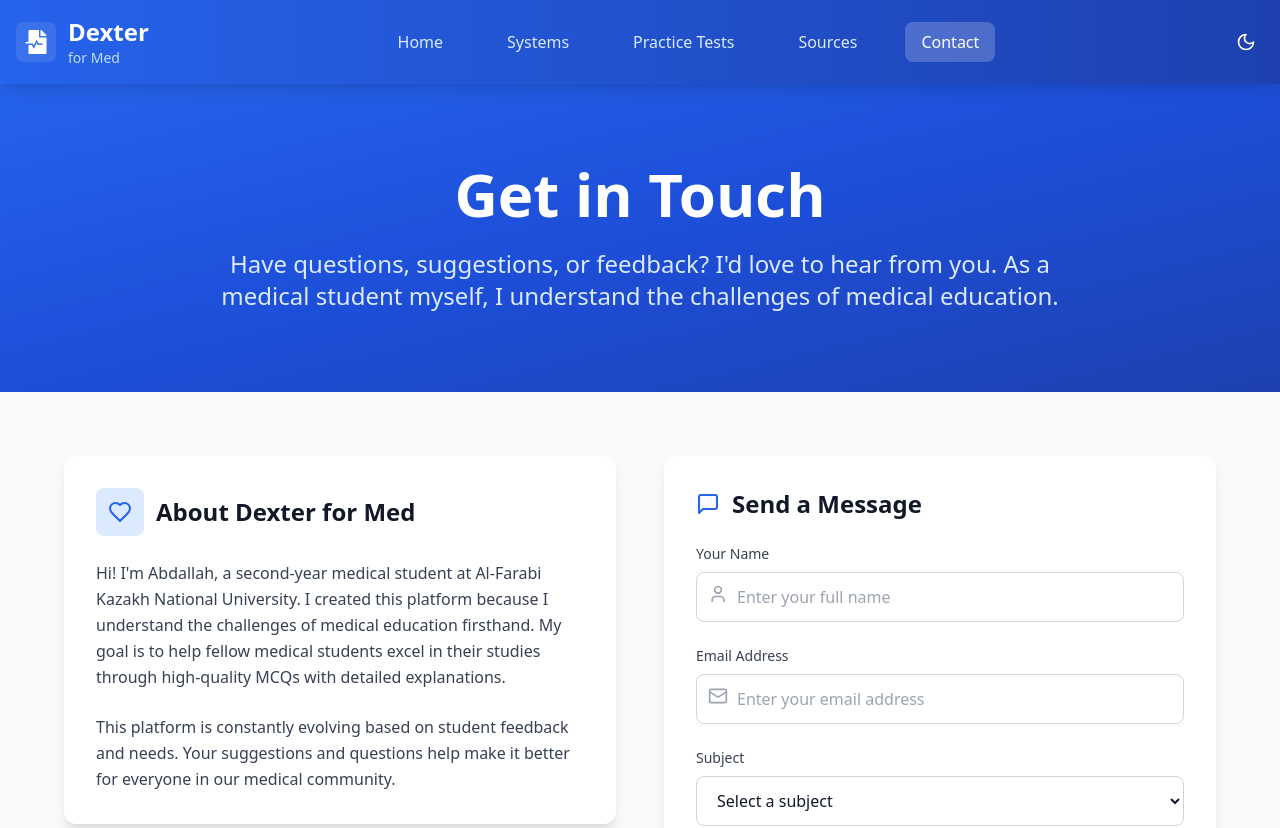
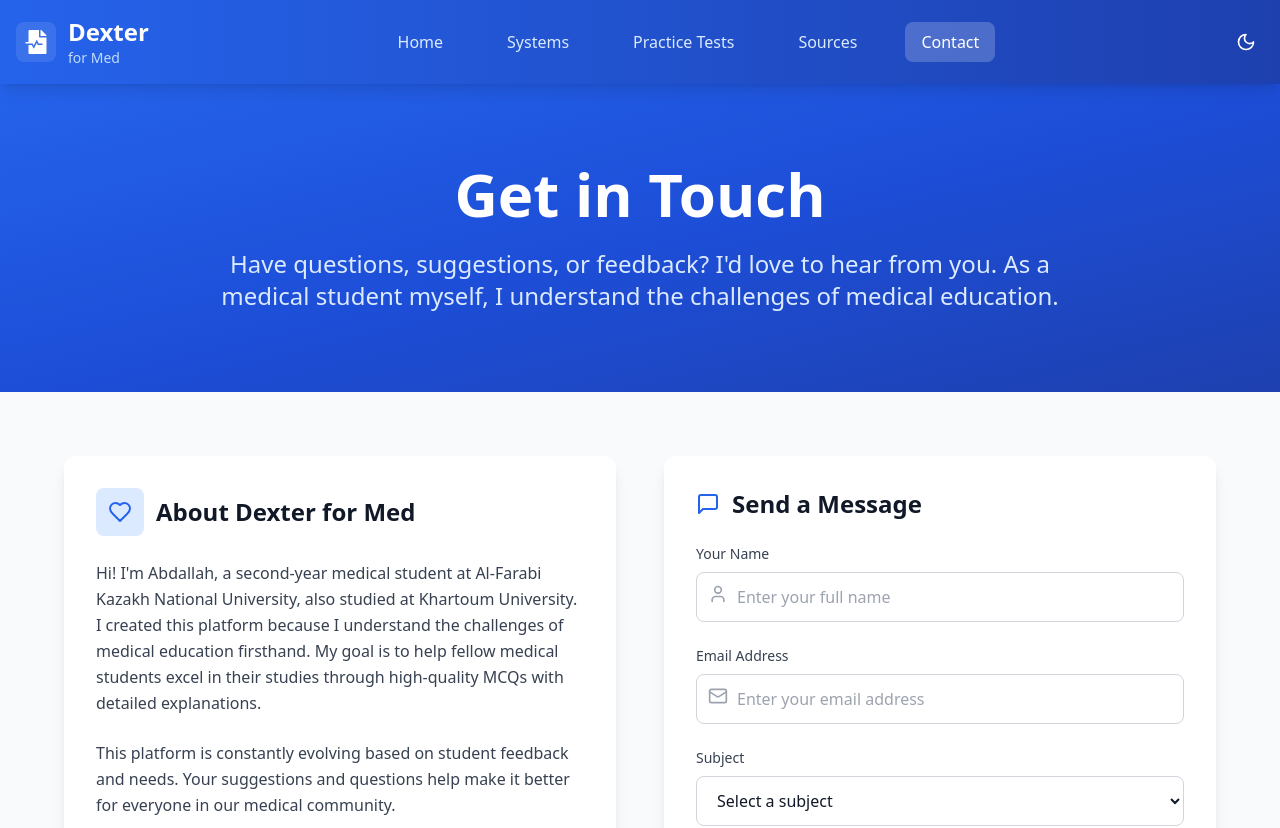
Before and after one commit to Dexter0z0/dexter-for-med, a React (Vite) app: page /contact in a window 1280 px wide. Shown: the top 828 px of the page. Built offline with nearby package versions, Linux system fonts and the light colour scheme.

Commit message:
Update introduction in Contact page

```diff
--- a/src/pages/Contact.tsx
+++ b/src/pages/Contact.tsx
@@ -80,7 +80,7 @@ const Contact: React.FC = () => {
                   </div>
 
                   <p className="text-gray-700 dark:text-gray-300 leading-relaxed mb-6">
-                    Hi! I'm Abdallah, a second-year medical student at Al-Farabi Kazakh National University.
+                    Hi! I'm Abdallah, a second-year medical student at Al-Farabi Kazakh National University, also studied at Khartoum University.
                     I created this platform because I understand the challenges of medical education firsthand.
                     My goal is to help fellow medical students excel in their studies through high-quality MCQs
                     with detailed explanations.
```
